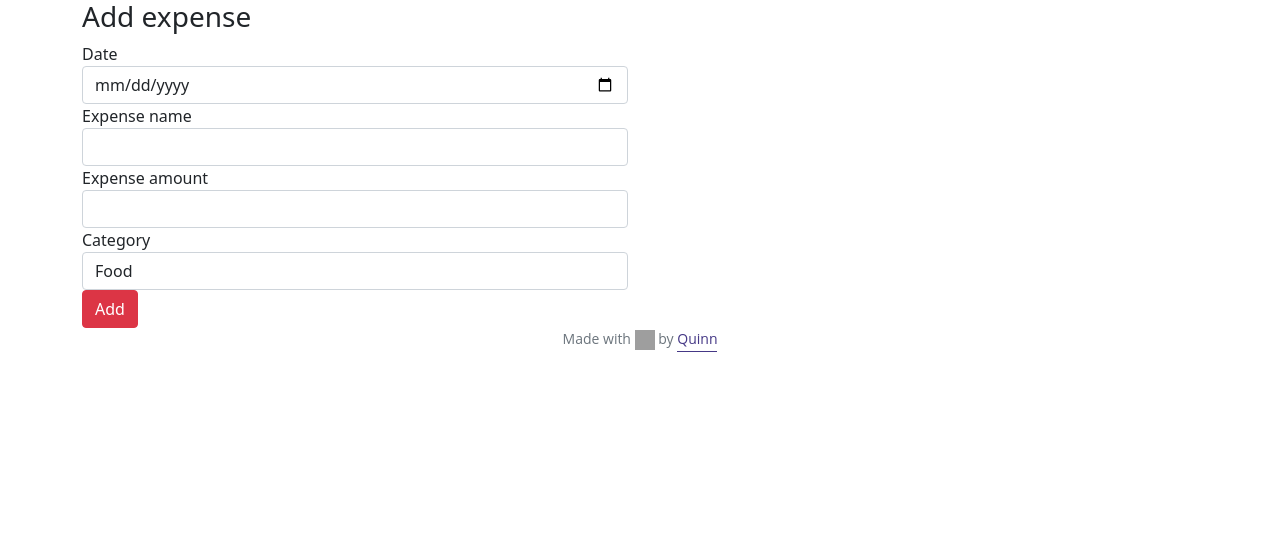
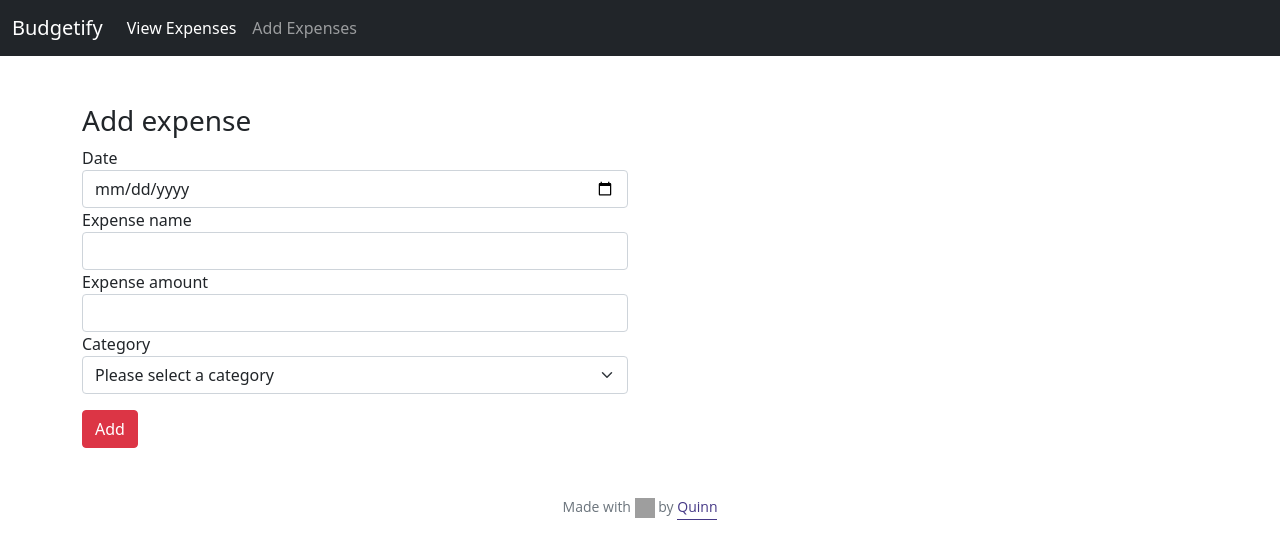
Before and after one commit to wanyingng/Budgetify, a Flask app: page /addexpense in a window 1280 px wide. Shown: the top 559 px of the page. Run offline with Flask 3, Linux system fonts and the light colour scheme; grey boxes are pictures that could not be loaded.

Commit message:
feat(budgetify): view expense

```diff
--- a/templates/add.html
+++ b/templates/add.html
@@ -1,14 +1,14 @@
 {% extends "layout.html" %}
 
 {% block title %}
-    Add Expense - Budgetify
+    Add Expenses - Budgetify
 {% endblock %}
 
 {% block main %}
     <div class="container">
         <div class="row">
             <div class="col-md-6">
-                <h3>Add expense</h3>
+                <h3 class="mt-5">Add expense</h3>
                 <form action="/addexpense" method="POST">
                     <div class="form-group">
                         <label for="">Date</label>
@@ -22,16 +22,17 @@
                         <label for="">Expense amount</label>
                         <input class="form-control" type="text" name="amount" id="amount">
                     </div>
-                    <div class="form-group">
+                    <div class="form-group mb-3">
                         <label for="">Category</label>
-                        <select class="form-control" name="category" id="category">
-                            <option value="food">Food</option>
-                            <option value="entertainment">Entertainment</option>
-                            <option value="business">Business</option>
-                            <option value="other">Other</option>
+                        <select class="form-select" name="category" id="category">
+                            <option disabled selected>Please select a category</option>
+                            <option value="Food">Food</option>
+                            <option value="Entertainment">Entertainment</option>
+                            <option value="Business">Business</option>
+                            <option value="Other">Other</option>
                         </select>
                     </div>
-                    <input class="btn btn-danger" type="submit" value="Add" id="">
+                    <button class="btn btn-danger" type="submit">Add</button>
                 </form>
             </div>
         </div>
--- a/templates/layout.html
+++ b/templates/layout.html
@@ -15,11 +15,30 @@
     </head>
 
     <body>
+        <nav class="navbar navbar-expand-lg navbar-dark bg-dark">
+            <div class="container-fluid">
+              <a class="navbar-brand" href="/">Budgetify</a>
+              <button class="navbar-toggler" type="button" data-bs-toggle="collapse" data-bs-target="#navbarNav" aria-controls="navbarNav" aria-expanded="false" aria-label="Toggle navigation">
+                <span class="navbar-toggler-icon"></span>
+              </button>
+              <div class="collapse navbar-collapse" id="navbarNav">
+                <ul class="navbar-nav">
+                  <li class="nav-item">
+                    <a class="nav-link active" aria-current="page" href="/">View Expenses</a>
+                  </li>
+                  <li class="nav-item">
+                    <a class="nav-link" href="/addexpense">Add Expenses</a>
+                  </li>
+                </ul>
+              </div>
+            </div>
+          </nav>
+
         <!-- <main class="container py-5 text-center"> -->
             {% block main %}{% endblock %}
         <!-- </main> -->
 
-        <footer class="mb-5 small text-center text-muted">
+        <footer class="mt-5 mb-5 small text-center text-muted">
             <p class="footer-heart">
                 Made with <g-emoji class="g-emoji" alias="heart"
                     fallback-src="https://github.githubassets.com/images/icons/emoji/unicode/2764.png">
```
Also changed, not shown: templates/index.html (+25 -2 lines), budget.db.
